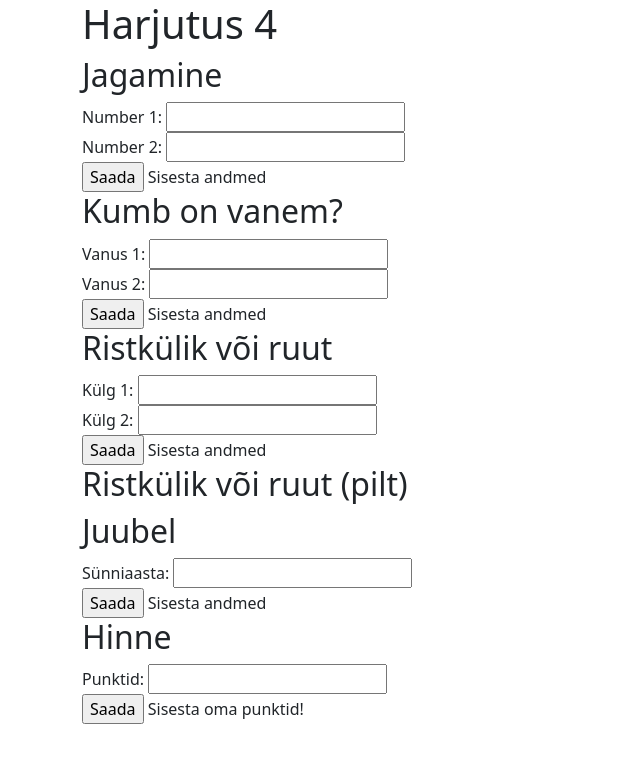
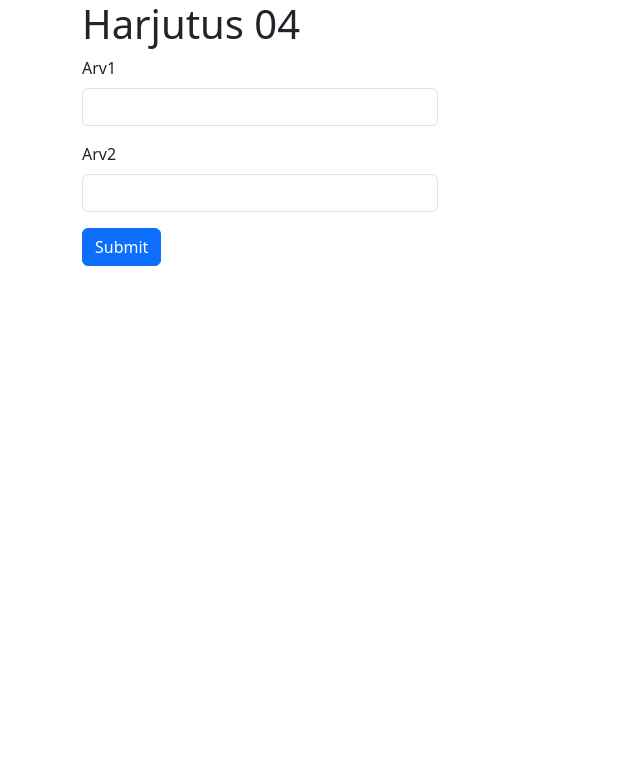
Before and after one commit to joosepalasoo/php, a PHP site: page /php_04.php in a window 1280 px wide. Shown: the top 763 px of the page, without its empty margins (0-640 px from the left). Run offline with PHP 8.4, Linux system fonts and the light colour scheme.

Commit message:
uuuuuuuuu

```diff
--- a/php_04.php
+++ b/php_04.php
@@ -1,135 +1,100 @@
 <!doctype html>
 <html lang="et">
-<head>
-    <meta charset="UTF-8">
-    <meta name="viewport" content="width=device-width, initial-scale=1.0">
-    <title>php ülesannded</title>
-    <link href="https://cdn.jsdelivr.net/npm/bootstrap@5.3.2/dist/css/bootstrap.min.css" rel="stylesheet" integrity="sha384-T3c6CoIi6uLrA9TneNEoa7RxnatzjcDSCmG1MXxSR1GAsXEV/Dwwykc2MPK8M2HN" crossorigin="anonymous">
-</head>
+    <head>
+        <meta charset="utf-8">
+        <meta name="viewport" content="width=device-width, initial-scale=1">
+        <title>Harjutus 4</title>
+        <link href="https://cdn.jsdelivr.net/npm/bootstrap@5.3.3/dist/css/bootstrap.min.css" rel="stylesheet" integrity="sha384-QWTKZyjpPEjISv5WaRU9OFeRpok6YctnYmDr5pNlyT2bRjXh0JMhjY6hW+ALEwIH" crossorigin="anonymous">
+        <link rel="stylesheet" href="https://cdn.jsdelivr.net/npm/bootstrap-icons@1.11.3/font/bootstrap-icons.min.css">
+    </head>
 <body>
     <div class="container">
-        <h1>Harjutus 4</h1>
         <!--h04  -->
         <!--joosep alasoo it-23-->
         <!--03.03.25-->
-        <form action="#" method="get">
-            <h2>Jagamine</h2>
-            Number 1: <input type="number" name="number1" id="number1" /><br>
-            Number 2: <input type="number" name="number2" id="number2" /><br>
-            <input type="submit" value="Saada" />
-            <?php
-                if (!empty($_GET["number1"]) && !empty($_GET["number2"])) {
-                    $number1 = $_GET['number1'];
-                    $number2 = $_GET['number2'];
+        <h1>Harjutus 04</h1>
+        <div class="row">
+            <div class="col-md-4">
+                <form>
+                    <div class="mb-3">
+                        <label for="arv1" class="form-label">Arv1</label>
+                        <input type="number" class="form-control" name="arv1">
+                    </div>
+                    <div class="mb-3">
+                        <label for="arv2" class="form-label">Arv2</label>
+                        <input type="number" class="form-control" name="arv2">
+                    </div>
+                    <button type="submit" class="btn btn-primary">Submit</button>
+                </form>
+                <?php
+                    if(isset($_GET["arv1"])&&isset($_GET["arv2"])){
+                        $arv1 = $_GET["arv1"];
+                        $arv2 = $_GET["arv2"];
+                        if($arv2==0){
+                            echo '<div class="alert alert-danger" role="alert">
+                            Nulliga ei saa jagada
+                            </div>';
+                        }else{
+                            $jaga = $arv1 / $arv2;
+                            printf('<div class="alert alert-success" role="alert">
+                            Tubli!
+                            </div>%d / %d = %0.2f', $arv1, $arv2, $jaga);
+                        }
+                        if($arv1>$arv2){
+                            echo '<div class="alert alert-danger" role="alert">
+                            Arv1 on suurem!
+                            </div>';
 
-                    if ($number2 == 0) {
-                        echo "Nulliga jagamine ei ole sobilik";
-                    } else {
-                        $jagamine = $number1 / $number2;
-                        echo "Jagamise tulemus on " . $jagamine;
+                        }else if($arv1<$arv2){
+                            echo '<div class="alert alert-danger" role="alert">
+                            Arv1 on väiksem!
+                            </div>';
+                        }else{
+                            echo '<div class="alert alert-danger" role="alert">
+                            Arvud on võrsed!
+                            </div>';
+                        }
+                        if($arv1==$arv2){
+                            echo '<div class="alert alert-danger" role="alert">
+                            Tegemist on ruuduga!
+                            <img width="50" src="https://d1nhio0ox7pgb.cloudfront.net/_img/o_collection_png/green_dark_grey/64x64/plain/shape_square.png" alt="">
+                            </div>';
+                        }else{
+                            echo '<div class="alert alert-danger" role="alert">
+                            Tegemist on ristkülikuga!
+                            <img width="50" src="https://cdn-icons-png.flaticon.com/512/5895/5895916.png" alt="">
+                            </div>';
+                        }
+                        if($arv1%5==0){
+                            echo '<div class="alert alert-danger" role="alert">
+                            JUUBEL!
+                            </div>';
+                        }else{
+                            echo '<div class="alert alert-danger" role="alert">
+                            Ei ole juubel!
+                            </div>';
+                        }
+                        switch($arv1){
+                            case ($arv1 >= 10): echo 'SUPER';
+                            break;
+                            case ($arv1 >= 5 and $arv1<10): echo 'TEHTUD!';
+                            break;
+                            case ($arv1 < 5): echo 'Kasin!';
+                            break;
+
+                            default: echo 'SISETA POMA PUNKTID!';
+
+                        }
+
                     }
-                } else {
-                    echo "Sisesta andmed";
-                }
-            ?>
 
-            <h2>Kumb on vanem?</h2>
-            Vanus 1: <input type="number" name="vanus1" id="vanus1" /><br>
-            Vanus 2: <input type="number" name="vanus2" id="vanus2" /><br>
-            <input type="submit" value="Saada" />
-            <?php
-                if (!empty($_GET["vanus1"]) && !empty($_GET["vanus2"])) {
-                    $vanus1 = $_GET['vanus1'];
-                    $vanus2 = $_GET['vanus2'];
 
-                    if ($vanus1 > $vanus2) {
-                        echo "Vanus 1 on vanem";
-                    } elseif ($vanus1 < $vanus2) {
-                        echo "Vanus 2 on vanem";
-                    } else {
-                        echo "Nad on sama vanad";
-                    }
-                } else {
-                    echo "Sisesta andmed";
-                }
-            ?>
+                ?>
+            </div>
+        </div>
 
-            <h2>Ristkülik või ruut</h2>
-            Külg 1: <input type="number" name="kylg1" id="kylg1" /><br>
-            Külg 2: <input type="number" name="kylg2" id="kylg2" /><br>
-            <input type="submit" value="Saada" />
-            <?php
-                if (!empty($_GET["kylg1"]) && !empty($_GET["kylg2"])) {
-                    $kylg1 = $_GET['kylg1'];
-                    $kylg2 = $_GET['kylg2'];
+    </div>
+    <script src="https://cdn.jsdelivr.net/npm/bootstrap@5.3.3/dist/js/bootstrap.bundle.min.js" integrity="sha384-YvpcrYf0tY3lHB60NNkmXc5s9fDVZLESaAA55NDzOxhy9GkcIdslK1eN7N6jIeHz" crossorigin="anonymous"></script>
+</body>
 
-                    if ($kylg1 == $kylg2) {
-                        echo "See on ruut";
-                    } else {
-                        echo "See on ristkülik";
-                    }
-                } else {
-                    echo "Sisesta andmed";
-                }
-            ?>
-
-            <h2>Ristkülik või ruut (pilt)</h2>
-            <?php
-                if (!empty($_GET['kylg1']) && !empty($_GET['kylg2'])) {
-                    $kylg1 = $_GET['kylg1'];
-                    $kylg2 = $_GET['kylg2'];
-
-                    if ($kylg1 == $kylg2) {
-                        echo "<img src='img/root.png'>";
-                    } else {
-                        echo "<img src='img/tri.jpeg'>";
-                    }
-                }
-            ?>
-
-            <h2>Juubel</h2>
-            Sünniaasta: <input type="number" name="synniaasta" id="synniaasta" /><br>
-            <input type="submit" value="Saada" />
-            <?php
-                if (!empty($_GET["synniaasta"])) {
-                    $synniaasta = $_GET['synniaasta'];
-
-                    if ($synniaasta % 5 == 0) {
-                        echo "Juubel";
-                    } else {
-                        echo "Ei ole juubel";
-                    }
-                } else {
-                    echo "Sisesta andmed";
-                }
-            ?>
-
-            <h2>Hinne</h2>
-            Punktid: <input type="number" name="punktid" id="punktid" /><br>
-            <input type="submit" value="Saada" />
-            <?php
-                if (!empty($_GET["punktid"])) {
-                    $punktid = $_GET['punktid'];
-
-                    switch (true) {
-                        case ($punktid < 5):
-                            echo "KASIN!";
-                            break;
-                        case ($punktid >= 5 && $punktid < 10):
-                            echo "TEHTUD!";
-                            break;
-                        case ($punktid == 10):
-                            echo "SUPER!";
-                            break;
-                    }
-                } else {
-                    echo "Sisesta oma punktid!";
-                }
-            ?>
-        </form>
-    </div>
-
-    <script src="https://cdn.jsdelivr.net/npm/@popperjs/core@2.11.8/dist/umd/popper.min.js" integrity="sha384-I7E8VVD/ismYTF4hNIPjVp/Zjvgyol6VFvRkX/vR+Vc4jQkC+hVqc2pM8ODewa9r" crossorigin="anonymous"></script>
-    <script src="https://cdn.jsdelivr.net/npm/bootstrap@5.3.2/dist/js/bootstrap.min.js" integrity="sha384-BBtl+eGJRgqQAUMxJ7pMwbEyER4l1g+O15P+16Ep7Q9Q+zqX6gSbd85u4mG4QzX+" crossorigin="anonymous"></script>
-</body>
 </html>
```
Also changed, not shown: php_01-03.php (added, +102 -0 lines), php_01.php (deleted, +0 -266 lines).
